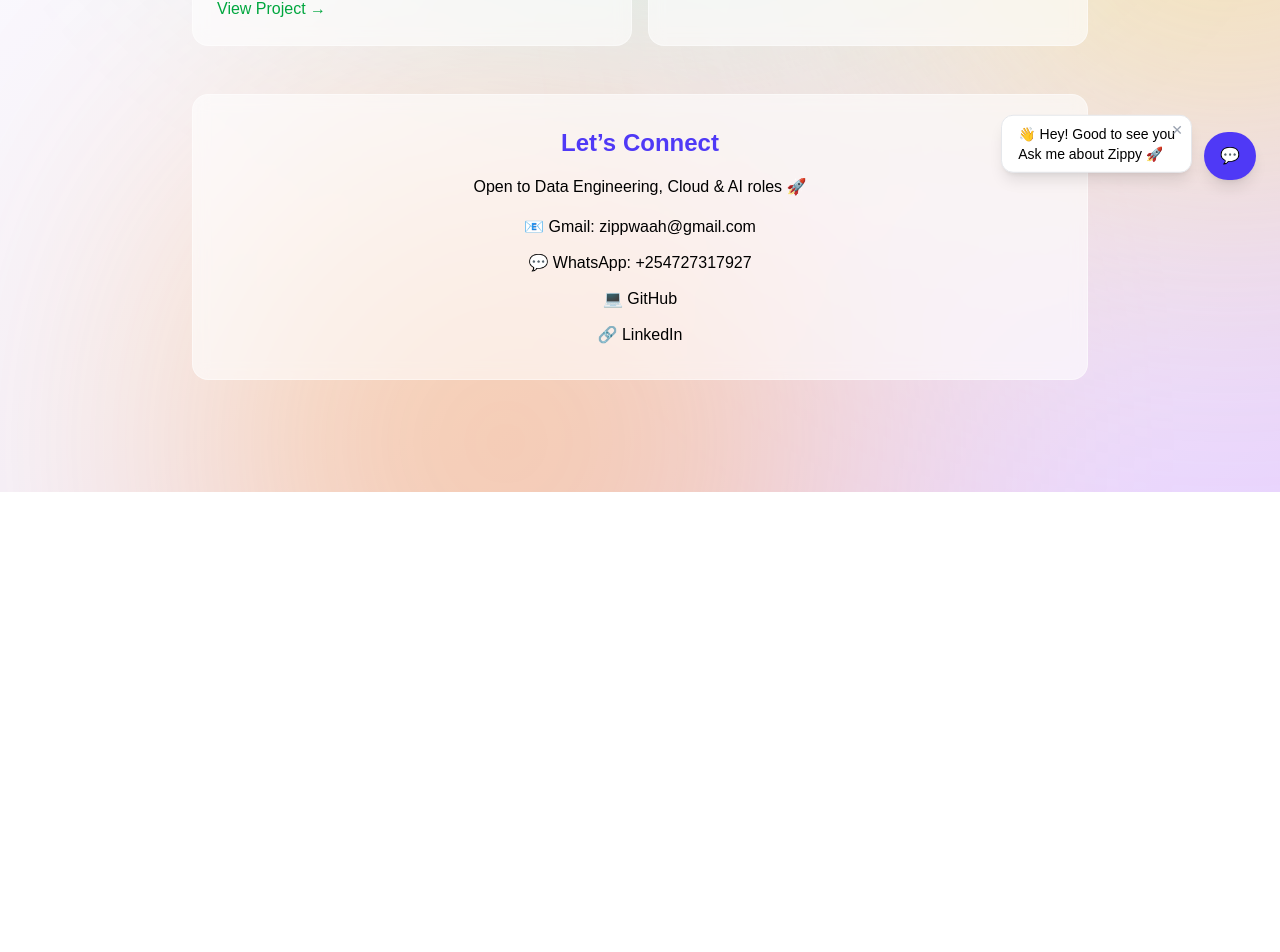
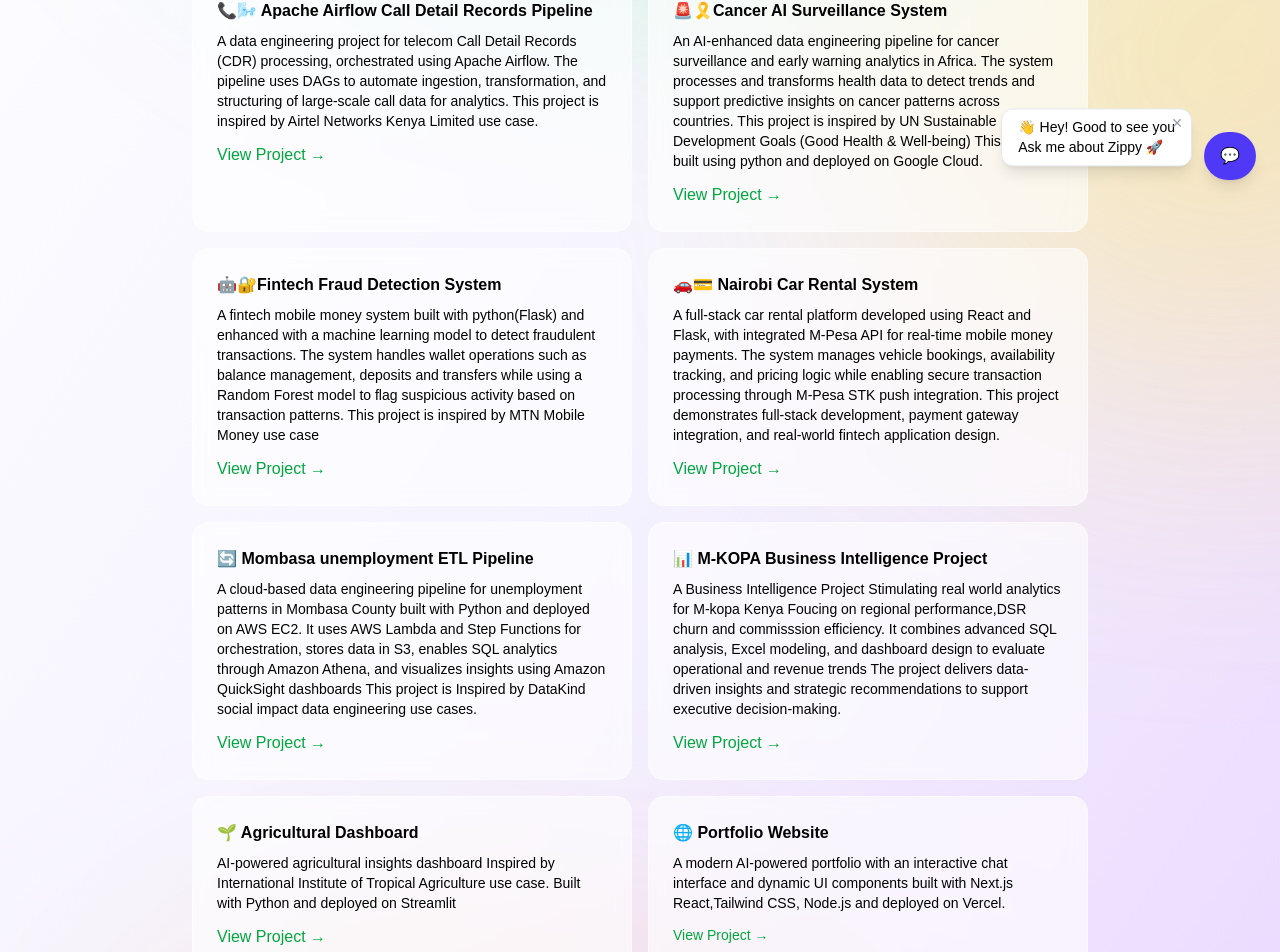
Before and after one commit to zipporahvaati/my-portfolio, a Next.js app: page / in a window 1280 px wide. Shown: the part 596-1548 px from the top of the page. Before the commit the page ends 1088 px from the top, so only its background shows below. Built offline with nearby package versions, Linux system fonts and the light colour scheme.

Commit message:
Update portfolio bio with technical data engineering description

```diff
--- a/app/page.tsx
+++ b/app/page.tsx
@@ -24,11 +24,11 @@
           </h1>
 
           <p className="text-lg">
-            Cloud & Data Engineer | Python | AWS | Next.js
+            Data Engineering | Artificial Intelligence | Python | AWS Cloud | Business Intelligence
           </p>
 
           <div className="flex justify-center gap-3 flex-wrap pt-4">
-            {["Data Engineering", "AI Automation", "Data Science", "API Integrations", "Cloud Computing"].map((skill) => (
+            {["Data Engineering", "AI Automation", "API Intergraions","Business Intelligence dashboards", "Cloud Computing ", "Web Applications"].map((skill) => (
               <span
                 key={skill}
                 className="px-4 py-1 bg-white/30 border border-white/40 rounded-full text-sm backdrop-blur"
@@ -45,20 +45,127 @@
             About Me
           </h2>
           <p>
-            I build cloud-based applications, data systems, and dashboards with scalable architecture and automation.
+            I design scalable data engineering architectures and AI-driven pipelines for large-scale data processing,
+			enabling automated transformation, analytics and insight generation across diverse domains.
           </p>
         </section>
 
         {/* PROJECTS */}
         <section className="space-y-4 mb-12">
-          <h2 className="text-2xl font-semibold text-indigo-600">Projects</h2>
+          <h2 className="text-2xl font-semibold text-indigo-600"> Completed Projects</h2>
 
           <div className="grid md:grid-cols-2 gap-4">
 
             <div className="bg-white/60 backdrop-blur border border-white/40 p-6 rounded-2xl">
+              <h3 className="font-semibold">📞🌬️ Apache Airflow Call Detail Records Pipeline </h3>
+              <p className="text-sm mt-2">
+			  A data engineering project for telecom Call Detail Records (CDR) processing, orchestrated using Apache Airflow.
+			  The pipeline uses DAGs to automate ingestion, transformation, and structuring of large-scale call data for analytics.
+			  This project is inspired by Airtel Networks Kenya Limited use case.
+
+              </p>
+
+              <a
+                href="https://iitasamplekpidashboard-ldjmxg6jehbwm4jqwofxrx.streamlit.app/"
+                target="_blank"
+                className="inline-block mt-3 text-green-600 hover:text-indigo-500"
+              >
+                View Project →
+              </a>
+            </div>
+			<div className="bg-white/60 backdrop-blur border border-white/40 p-6 rounded-2xl">
+              <h3 className="font-semibold"> 🚨🎗️Cancer AI Surveillance System  </h3>
+              <p className="text-sm mt-2">
+			  An AI-enhanced data engineering pipeline for cancer surveillance and early warning analytics in Africa.
+			  The system processes and transforms health data to detect trends and support predictive insights on cancer patterns across countries.
+			  This project is inspired by UN Sustainable Development Goals (Good Health & Well-being)
+			  This project is built using python and deployed on Google Cloud.
+
+
+              </p>
+
+              <a
+                href="https://iitasamplekpidashboard-ldjmxg6jehbwm4jqwofxrx.streamlit.app/"
+                target="_blank"
+                className="inline-block mt-3 text-green-600 hover:text-indigo-500"
+              >
+                View Project →
+              </a>
+            </div>
+			<div className="bg-white/60 backdrop-blur border border-white/40 p-6 rounded-2xl">
+              <h3 className="font-semibold"> 🤖🔐Fintech Fraud Detection System </h3>
+              <p className="text-sm mt-2">
+                A fintech mobile money system built with python(Flask) and enhanced with a machine learning model to detect fraudulent transactions.
+				The system handles wallet operations such as balance management, deposits and transfers
+				while using a Random Forest model to flag suspicious activity based on transaction patterns.
+				This project is inspired by MTN Mobile Money use case
+
+              </p>
+
+              <a
+                href="https://github.com/zipporahvaati/Python_Flask_Mobile_Money_App/tree/main"
+                target="_blank"
+                className="inline-block mt-3 text-green-600 hover:text-indigo-500"
+              >
+                View Project →
+              </a>
+            </div>
+			<div className="bg-white/60 backdrop-blur border border-white/40 p-6 rounded-2xl">
+              <h3 className="font-semibold">🚗💳 Nairobi Car Rental System</h3>
+              <p className="text-sm mt-2">
+
+				A full-stack car rental platform developed using React and Flask, with integrated M-Pesa API for real-time mobile money payments.
+				The system manages vehicle bookings, availability tracking, and pricing logic while enabling secure transaction processing through M-Pesa STK push integration.
+				This project demonstrates full-stack development, payment gateway integration, and real-world fintech application design.
+              </p>
+
+              <a
+                href="https://iitasamplekpidashboard-ldjmxg6jehbwm4jqwofxrx.streamlit.app/"
+                target="_blank"
+                className="inline-block mt-3 text-green-600 hover:text-indigo-500"
+              >
+                View Project →
+              </a>
+            </div>
+			<div className="bg-white/60 backdrop-blur border border-white/40 p-6 rounded-2xl">
+              <h3 className="font-semibold">🔄 Mombasa unemployment ETL Pipeline</h3>
+              <p className="text-sm mt-2">
+                A cloud-based data engineering pipeline for unemployment patterns in Mombasa County built with Python and deployed on AWS EC2.
+				It uses AWS Lambda and Step Functions for orchestration, stores data in S3, enables SQL analytics through Amazon Athena, and visualizes insights using Amazon QuickSight dashboards
+				This project is Inspired by DataKind social impact data engineering use cases.
+              </p>
+
+              <a
+                href="https://iitasamplekpidashboard-ldjmxg6jehbwm4jqwofxrx.streamlit.app/"
+                target="_blank"
+                className="inline-block mt-3 text-green-600 hover:text-indigo-500"
+              >
+                View Project →
+              </a>
+            </div>
+			<div className="bg-white/60 backdrop-blur border border-white/40 p-6 rounded-2xl">
+              <h3 className="font-semibold">📊 M-KOPA Business Intelligence Project </h3>
+              <p className="text-sm mt-2">
+                A Business Intelligence Project Stimulating real world analytics for M-kopa Kenya
+				Foucing on regional performance,DSR churn and commisssion efficiency.
+				It combines advanced SQL analysis, Excel modeling, and dashboard design to evaluate operational and revenue trends
+				The project delivers data-driven insights and strategic recommendations to support executive decision-making.
+              </p>
+
+              <a
+                href="https://iitasamplekpidashboard-ldjmxg6jehbwm4jqwofxrx.streamlit.app/"
+                target="_blank"
+                className="inline-block mt-3 text-green-600 hover:text-indigo-500"
+              >
+                View Project →
+              </a>
+            </div>
+			<div className="bg-white/60 backdrop-blur border border-white/40 p-6 rounded-2xl">
               <h3 className="font-semibold">🌱 Agricultural Dashboard</h3>
               <p className="text-sm mt-2">
-                AI-powered agricultural insights dashboard.
+                AI-powered agricultural insights dashboard
+				Inspired by International Institute of Tropical Agriculture use case.
+				Built with Python and deployed on Streamlit
               </p>
 
               <a
@@ -73,7 +180,18 @@
             <div className="bg-white/60 backdrop-blur border border-white/40 p-6 rounded-2xl">
               <h3 className="font-semibold">🌐 Portfolio Website</h3>
               <p className="text-sm mt-2">
-                Built with Next.js and deployed on Vercel.
+                A modern AI-powered portfolio with an interactive chat
+			    interface and dynamic UI components built with Next.js
+			    React,Tailwind CSS, Node.js and deployed on Vercel.
+
+				<a
+                href="https://iitasamplekpidashboard-ldjmxg6jehbwm4jqwofxrx.streamlit.app/"
+                target="_blank"
+                className="inline-block mt-3 text-green-600 hover:text-indigo-500"
+              >
+                View Project →
+              </a>
+
               </p>
             </div>
 
@@ -93,7 +211,7 @@
           </h2>
 
           <p>
-            Open to Data Engineering, Cloud & AI roles 🚀
+            Open to Data Engineering, Cloud & AI consultancy 🚀
           </p>
 
           <div className="flex flex-col items-center gap-3">
```
